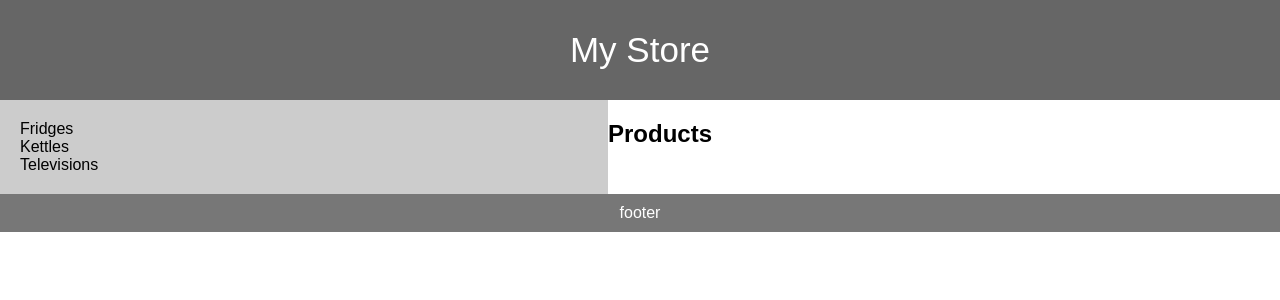
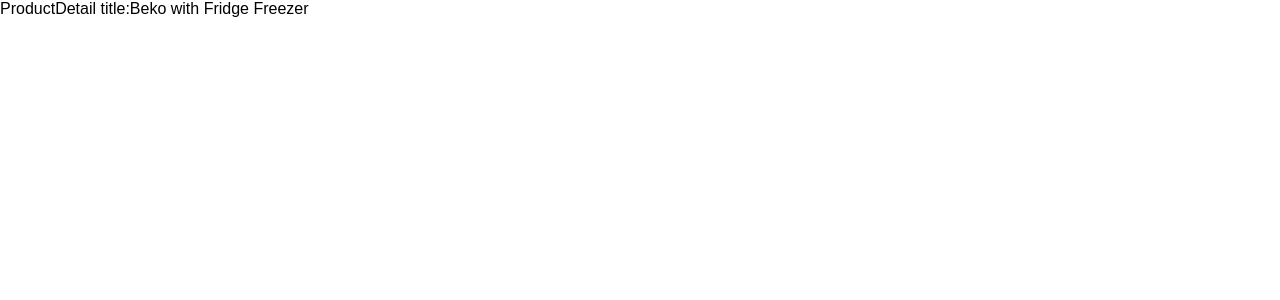
Before and after one commit to StHucher/e-store, a React (Create React App) app: page /products/1 in a window 1280 px wide. Shown: the top 300 px of the page. Built offline with nearby package versions, Linux system fonts and the light colour scheme; data requests are answered from the project's data file.

Commit message:
Install basket, checkout and productDetail routes

```diff
--- a/package.json
+++ b/package.json
@@ -8,6 +8,7 @@
     "@testing-library/user-event": "^13.5.0",
     "react": "^18.2.0",
     "react-dom": "^18.2.0",
+    "react-router-dom": "^6.10.0",
     "react-scripts": "5.0.1",
     "web-vitals": "^2.1.4"
   },
--- a/src/App.js
+++ b/src/App.js
@@ -34,7 +34,7 @@ function App() {
   }
 
   const renderProducts = () => {
-    return products.data.map(p =><CategoryProduct {...p}>{p.title}</CategoryProduct>);
+    return products.data.map(p =><CategoryProduct key={p.id} {...p}>{p.title}</CategoryProduct>);
 
   }
 
--- /dev/null
+++ b/src/components/basket.js
@@ -0,0 +1,9 @@
+import React from "react";
+
+const Basket = () => {
+    return (
+        <div>Basket</div>
+    )
+}
+
+export default Basket
--- a/src/components/categoryProduct.js
+++ b/src/components/categoryProduct.js
@@ -1,10 +1,15 @@
 
 import React from "react";
+import { Link, useNavigate } from "react-router-dom";
 
-const CategoryProduct = ({title, image, specs, features, price, stock}) => {
+const CategoryProduct = ({id, title, image, specs, features, price, stock}) => {
+    const navigate = useNavigate();
+
     return (
         <article>
-             <div className="category-product-title">{title}</div>
+                <div className="category-product-title">
+                    <Link to={`products/${id}`}>{title}</Link>
+                </div>
 
              <figure>
                 <div className="category-product-image-container">
@@ -28,8 +33,8 @@ const CategoryProduct = ({title, image, specs, features, price, stock}) => {
                 <div className="category-product-info-features">
                     <h3>Features</h3>
                     <ul>
-                        {features.map(f => {
-                            return <li>{f}</li>
+                        {features?.map((f, i) => {
+                            return <li key={`feature${i}`}>{f}</li>
                         })}
                     </ul>
                 </div>
@@ -46,7 +51,7 @@ const CategoryProduct = ({title, image, specs, features, price, stock}) => {
                 </div>
 
                 <div className="category-product-action">
-                    <button>View Product</button>
+                    <button onClick={() => navigate(`products/${id}`)}>View Product</button>
                     <button>Add to Basket</button>
                 </div>
              </aside>
--- /dev/null
+++ b/src/components/checkout.js
@@ -0,0 +1,9 @@
+import React from "react";
+
+const Checkout = () => {
+    return (
+        <div>Checkout</div>
+    )
+}
+
+export default Checkout
--- /dev/null
+++ b/src/components/productDetail.js
@@ -0,0 +1,25 @@
+import React, {useState, useEffect} from "react";
+
+import { useParams } from "react-router-dom";
+
+import { getProductById } from "../fetcher";
+
+const ProductDetail = () => {
+    const [product, setProduct] = useState({errorMessage: '', data: []});
+    const {productId} = useParams();
+
+    useEffect(() => {
+        const fetchData = async () => {
+            const responseObject = await getProductById(productId);
+            setProduct(responseObject);
+        }
+        fetchData();
+    }, [productId]);
+
+    return (
+        <div>ProductDetail title:{product.data.title}</div>
+    )
+
+}
+
+export default ProductDetail
--- a/src/db/db.json
+++ b/src/db/db.json
@@ -97,7 +97,7 @@
             "stock": 8
         },
         {
-            "id": 7,
+            "id": 8,
             "catId": 3,
             "title": "Acer TV",
             "productCode": "ACER51GW2",
--- a/src/fetcher.js
+++ b/src/fetcher.js
@@ -27,3 +27,7 @@ export const getCategories = () => {
 export const getProducts = (id) => {
     return fetcher('/products?catId=' + id);
 }
+
+export const getProductById = (id) => {
+    return fetcher('/products/' + id);
+}
--- a/src/index.js
+++ b/src/index.js
@@ -4,10 +4,32 @@ import './index.css';
 import App from './App';
 import reportWebVitals from './reportWebVitals';
 
+import ProductDetail from './components/productDetail';
+import Basket from './components/basket';
+import Checkout from './components/checkout';
+
+import {
+  createBrowserRouter,
+  RouterProvider,
+  Route,
+  Link,
+  BrowserRouter,
+  Routes,
+} from "react-router-dom";
+
 const root = ReactDOM.createRoot(document.getElementById('root'));
 root.render(
   <React.StrictMode>
-    <App />
+    <BrowserRouter>
+      <Routes>
+        <Route path="/" element={<App />} />
+        <Route path="/basket" element={<Basket />} />
+        <Route path="/checkout" element={<Checkout />} />
+        <Route path="/products/:productId" element={<ProductDetail />} />
+
+      </Routes>
+    </BrowserRouter>
+
   </React.StrictMode>
 );
 
```
Also changed, not shown: 1 other file (tests, documents, lock files or other folders).
